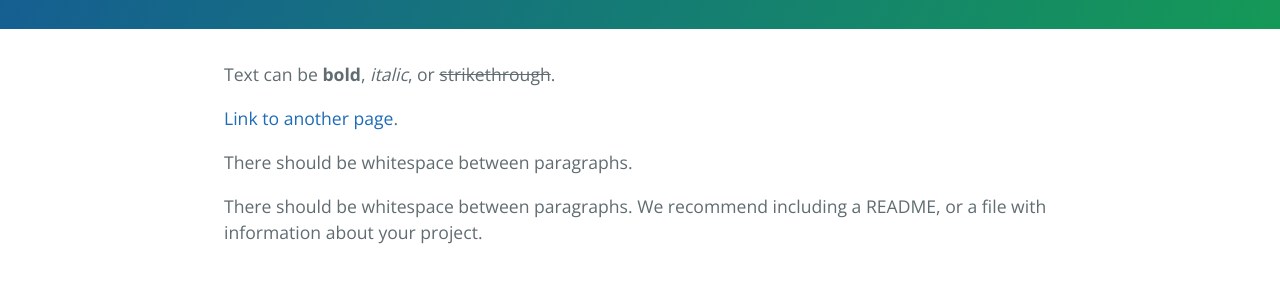
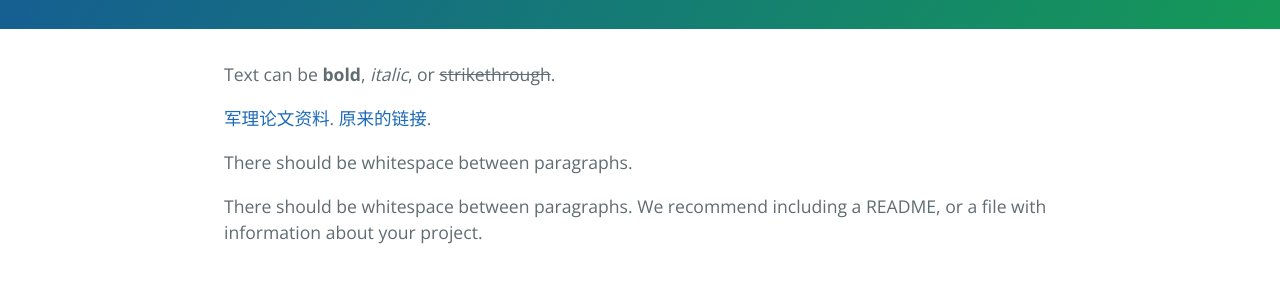
Before and after one commit to David-zju/David-zju.github.io, a Jekyll site: the page built from index.md, in a window 1280 px wide and 900 px high. Shown: the part 288-576 px from the top of the window. Built offline with Jekyll 4.4.1, drawn with Linux system fonts in a browser that asks for light colours.

Commit message:
Update index.md

```diff
--- a/index.md
+++ b/index.md
@@ -4,7 +4,8 @@ layout: default
 
 Text can be **bold**, _italic_, or ~~strikethrough~~.
 
-[Link to another page](./_posts/军理论文资料收集.html).
+[军理论文资料](./_posts/军理论文资料收集.html).
+[原来的链接](./another-page.html).
 
 There should be whitespace between paragraphs.
 
```
